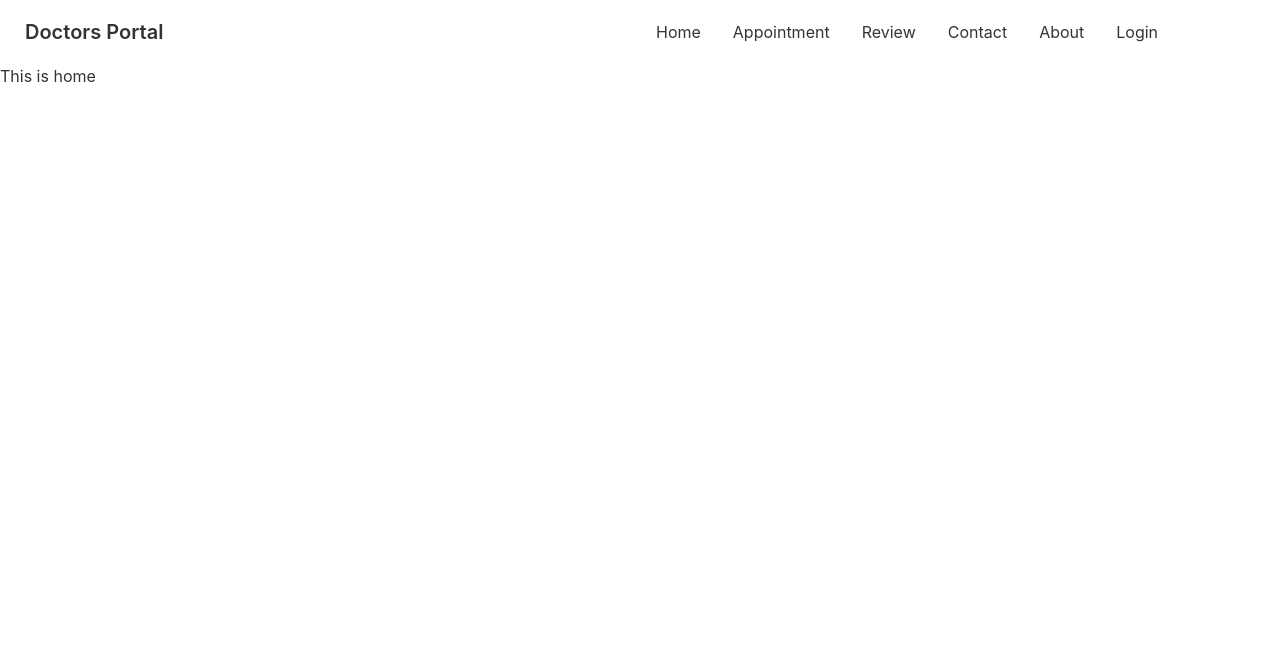
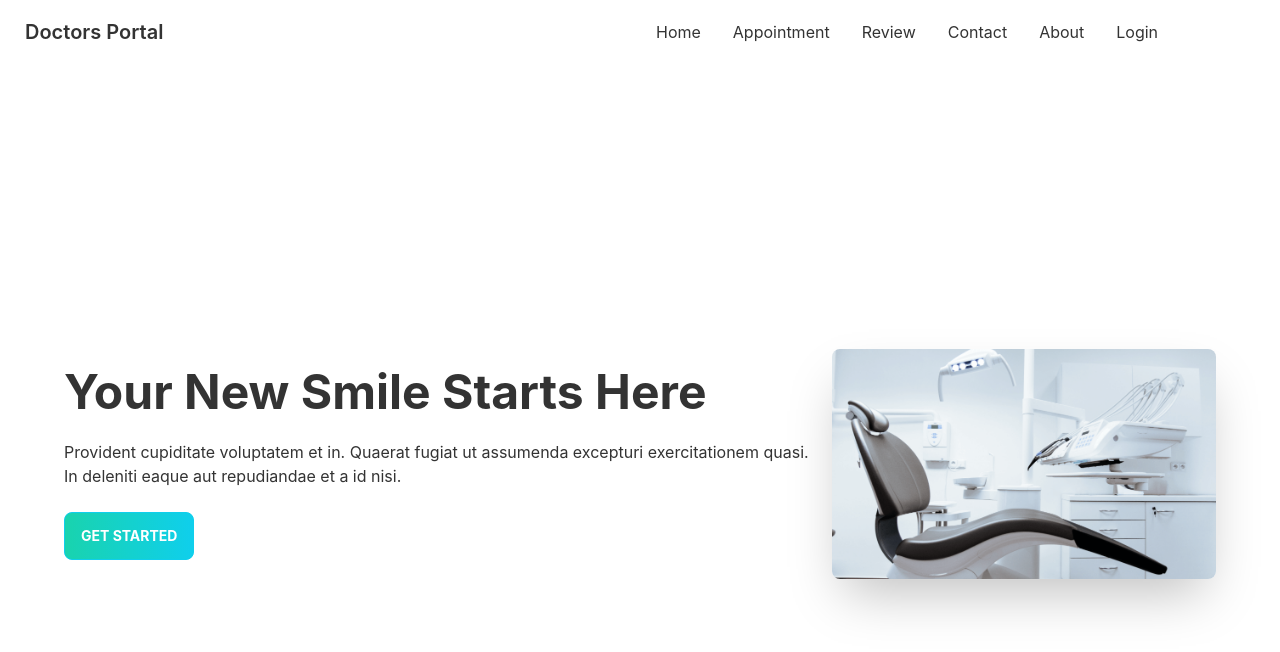
Before and after one commit to Hamidul-1/doctors-portal-client, a React (Create React App) app: page / in a window 1280 px wide. Shown: the top 652 px of the page. Built offline with nearby package versions, Linux system fonts and the light colour scheme.

Commit message:
banner added

```diff
--- /dev/null
+++ b/src/Pages/Home/Banner.js
@@ -0,0 +1,19 @@
+import React from 'react';
+import chair from '../../assets/images/chair.png';
+
+const Banner = () => {
+    return (
+        <div class="hero min-h-screen px-12">
+            <div class="hero-content flex-col lg:flex-row-reverse">
+                <img src={chair} class="max-w-sm rounded-lg shadow-2xl" />
+                <div>
+                    <h1 class="text-5xl font-bold ">Your New Smile Starts Here</h1>
+                    <p class="py-6">Provident cupiditate voluptatem et in. Quaerat fugiat ut assumenda excepturi exercitationem quasi. In deleniti eaque aut repudiandae et a id nisi.</p>
+                    <button class="btn btn-primary uppercase text-white font-bold bg-gradient-to-r from-secondary to-primary">Get Started</button>
+                </div>
+            </div>
+        </div>
+    );
+};
+
+export default Banner;
--- a/src/Pages/Home/Home.js
+++ b/src/Pages/Home/Home.js
@@ -1,9 +1,10 @@
 import React from 'react';
+import Banner from './Banner';
 
 const Home = () => {
     return (
         <div>
-            <h2>This is home</h2>
+            <Banner></Banner>
         </div>
     );
 };
```
